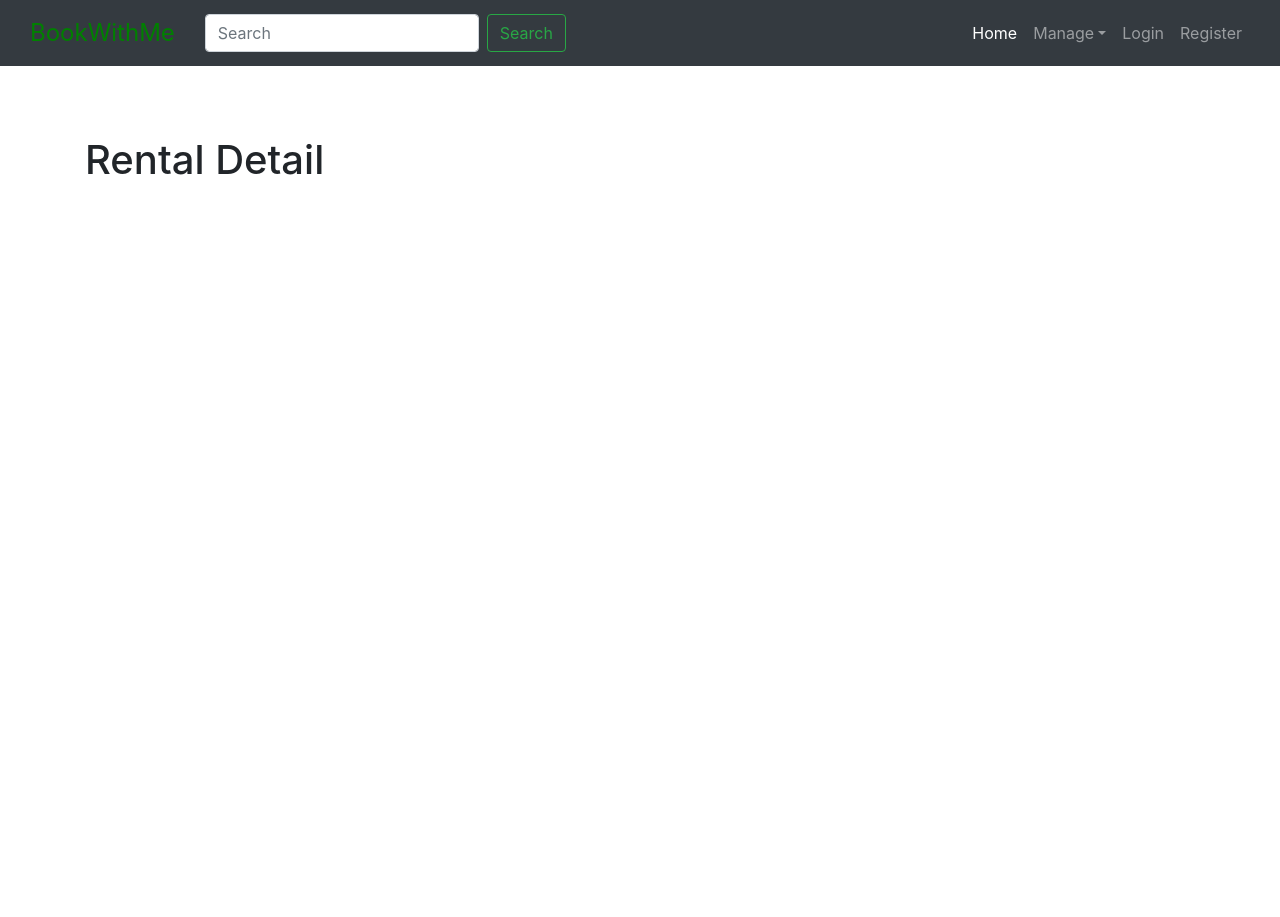
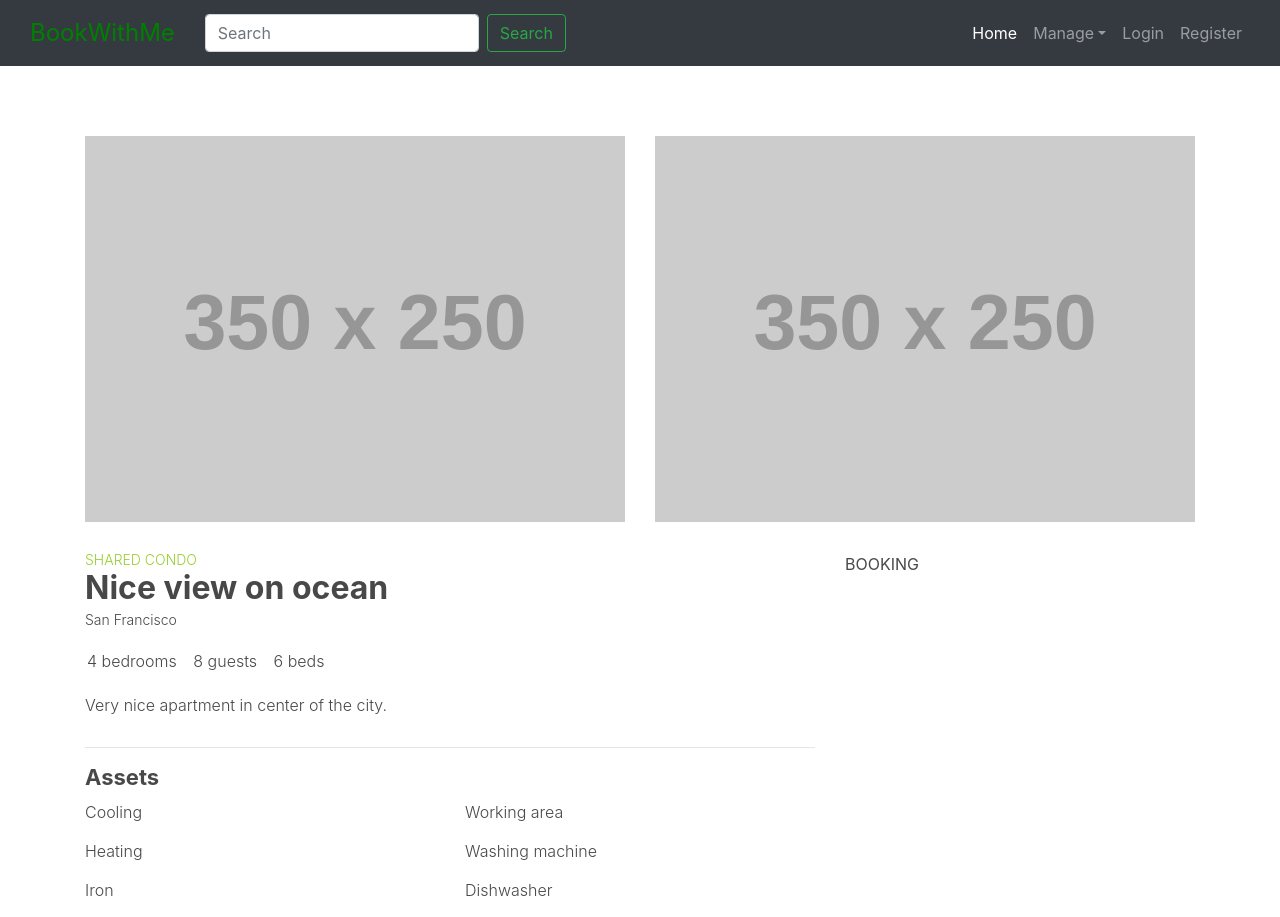
Before and after one commit to G3Kaliaperumal/ReactNodeAngularInDepthGuide, a React (Create React App) app in the folder react-application/: page /rental/1 in a window 1280 px wide. Before the commit the page ends 800 px from the top, so only its background shows below. Built offline with nearby package versions, Linux system fonts and the light colour scheme.

Commit message:
Lecture 76 - Fetch RentalDetail

```diff
--- a/react-application/src/Routes.js
+++ b/react-application/src/Routes.js
@@ -13,7 +13,7 @@ const Routes = () =>
         <RentalHome />
       </Route>
       <Route path="/rental/:id">
-        <RentalDetail id="id" />
+        <RentalDetail />
       </Route>
       <Route path="/login">
         <Login />
--- a/react-application/src/actions/rentals.js
+++ b/react-application/src/actions/rentals.js
@@ -7,6 +7,15 @@ export const fetchRentals = () => {
   }
 }
 
+export const fetchRentalById = (rentalId) => {
+  const rental = rentalData.find((rental) => rental._id === rentalId);
+
+  return {
+    type: 'FETCH_RENTAL_BY_ID',
+    rental
+  }
+}
+
 export const createRental = (rental) => {
   return {
     type: 'CREATE_RENTAL',
--- a/react-application/src/components/rental/RentalCard.js
+++ b/react-application/src/components/rental/RentalCard.js
@@ -3,7 +3,7 @@ import { Link } from 'react-router-dom';
 
 const RentalCard = ({ rental }) => {
   return (
-    <Link className="rental-link" to={`/rental/${rental.id}`}>
+    <Link className="rental-link" to={`/rental/${rental._id}`}>
       <div className="card bwm-card">
         <img
           className="card-img-top"
--- a/react-application/src/pages/RentalDetail.js
+++ b/react-application/src/pages/RentalDetail.js
@@ -1,9 +1,75 @@
 import React from 'react';
+import { withRouter } from 'react-router-dom';
+import { connect } from 'react-redux';
+import { fetchRentalById } from '../actions/rentals';
 
 class RentalDetail extends React.Component {
+
+  componentDidMount() {
+    const { id } = this.props.match.params;
+    this.props.dispatch(fetchRentalById(id));
+  }
+
   render() {
-    return <h1>Rental Detail</h1>;
+    const { rental } = this.props;
+
+    return (
+      <section id="rentalDetails">
+        <div className="upper-section">
+          <div className="row">
+            <div className="col-md-6">
+              <img src={rental.image} alt={rental.title} />
+            </div>
+            <div className="col-md-6">
+              <img src={rental.image} alt={rental.title} />
+            </div>
+          </div>
+        </div>
+
+        <div className="details-section">
+          <div className="row">
+            <div className="col-md-8">
+              <div className="rental">
+                <h2 className={`rental-type type-${rental.category}`}>
+                  {rental.shared ? 'Shared' : 'Whole'} {rental.category}
+                </h2>
+                <h1 className="rental-title">{rental.title}</h1>
+                <h2 className="rental-city">{rental.city}</h2>
+                <div className="rental-room-info">
+                  <span><i className="fa fa-building"></i>{rental.numOfRooms} bedrooms</span>
+                  <span><i className="fa fa-user"></i> {rental.numOfRooms + 4} guests</span>
+                  <span><i className="fa fa-bed"></i> {rental.numOfRooms + 2} beds</span>
+                </div>
+                <p className="rental-description">
+                  {rental.description}
+                </p>
+                <hr />
+                <div className="rental-assets">
+                  <h3 className="title">Assets</h3>
+                  <div className="row">
+                    <div className="col-md-6">
+                      <span><i className="fa fa-asterisk"></i> Cooling</span>
+                      <span><i className="fa fa-thermometer"></i> Heating</span>
+                      <span><i className="fa fa-location-arrow"></i> Iron</span>
+                    </div>
+                    <div className="col-md-6">
+                      <span><i className="fa fa-desktop"></i> Working area</span>
+                      <span><i className="fa fa-cube"></i> Washing machine</span>
+                      <span><i className="fa fa-cube"></i> Dishwasher</span>
+                    </div>
+                  </div>
+                </div>
+              </div>
+            </div>
+            <div className="col-md-4"> BOOKING</div>
+          </div>
+        </div>
+      </section>
+    );
   }
 }
 
-export default RentalDetail;
+const mapStateToProps = ({ rental }) => ({ rental })
+
+const RentalDetailWithRouter = withRouter(RentalDetail);
+export default connect(mapStateToProps)(RentalDetailWithRouter);
--- a/react-application/src/store/data.js
+++ b/react-application/src/store/data.js
@@ -1,5 +1,5 @@
 exports.rentalData = [{
-  _id: 1,
+  _id: '1',
   title: "Nice view on ocean",
   city: "San Francisco",
   category: "condo",
@@ -10,7 +10,7 @@ exports.rentalData = [{
   dailyPrice: 43
 },
 {
-  _id: 2,
+  _id: '2',
   title: "Modern apartment in center",
   city: "New York",
   category: "apartment",
@@ -21,7 +21,7 @@ exports.rentalData = [{
   dailyPrice: 11
 },
 {
-  _id: 3,
+  _id: '3',
   title: "Old house in nature",
   city: "Bratislava",
   category: "house",
--- /dev/null
+++ b/react-application/src/store/reducers/rental.js
@@ -0,0 +1,10 @@
+const rental = (state = {}, action) => {
+  switch (action.type) {
+    case 'FETCH_RENTAL_BY_ID':
+      return action.rental;
+    default:
+      return state;
+  }
+}
+
+export default rental;
--- a/react-application/src/store/reducers/rentals.js
+++ b/react-application/src/store/reducers/rentals.js
@@ -3,7 +3,7 @@
 // No API calls, no route transitions
 // Example: Math.random()
 const rentals = (state = [], action) => {
-  switch(action.type) {
+  switch (action.type) {
     case 'FETCH_RENTALS':
       return action.rentals;
     case 'CREATE_RENTAL':
--- a/react-application/src/store/rentals.js
+++ b/react-application/src/store/rentals.js
@@ -1,9 +1,11 @@
 import { createStore, combineReducers } from 'redux';
 import rentals from './reducers/rentals';
+import rental from './reducers/rental';
 
 export function initStore() {
   const reducers = combineReducers({
     rentals,
+    rental,
     data1: () => ['Happy', 'Coding', 'Babe!'],
     data2: () => [1, 2, 3]
   });
--- a/react-application/src/styles/_colors.scss
+++ b/react-application/src/styles/_colors.scss
@@ -1 +1,2 @@
 $main-app-color: green;
+$dark-gray-color: #484848;
--- a/react-application/src/styles/_index.scss
+++ b/react-application/src/styles/_index.scss
@@ -1,6 +1,7 @@
 @import '_colors.scss';
 @import '_header.scss';
-@import '_rentalhome.scss';
+@import '_rental-home.scss';
+@import '_rental-detail.scss';
 
 html, body {
   height: 100%;
--- /dev/null
+++ b/react-application/src/styles/_rental-detail.scss
@@ -0,0 +1,65 @@
+#rentalDetails {
+  .upper-section {
+    img {
+      width: 100%;
+    }
+
+    margin-bottom: 30px;
+  }
+
+  .details-section {
+    color: $dark-gray-color;
+    .rental {
+      &-type {
+        font-size: 14px;
+        font-weight: 300;
+        text-transform: uppercase;
+        margin: 0;
+      }
+
+      &-title {
+        margin-bottom: 5px;
+        font-size: 32px;
+        font-weight: 700;
+      }
+
+      &-city {
+        font-size: 14px;
+        font-weight: 300;
+        margin-bottom: 20px;
+      }
+
+      &-room-info {
+        margin-bottom: 20px;
+        font-weight: 300;
+        font-size: 16px;
+
+        span {
+          margin-right: 10px;
+        }
+
+        i {
+          margin-right: 2px;
+        }
+      }
+
+      &-description {
+        font-weight: 300;
+        margin-bottom: 30px;
+      }
+
+      &-assets {
+        .title {
+          margin-bottom: 10px;
+          font-weight: 700;
+          font-size: 22px;
+        }
+        span {
+          display: block;
+          margin-bottom: 15px;
+          font-weight: 300;
+        }
+      }
+    }
+  }
+}
```
Also changed, not shown: react-application/src/styles/_rental-home.scss (renamed from react-application/src/styles/_rentalhome.scss).
